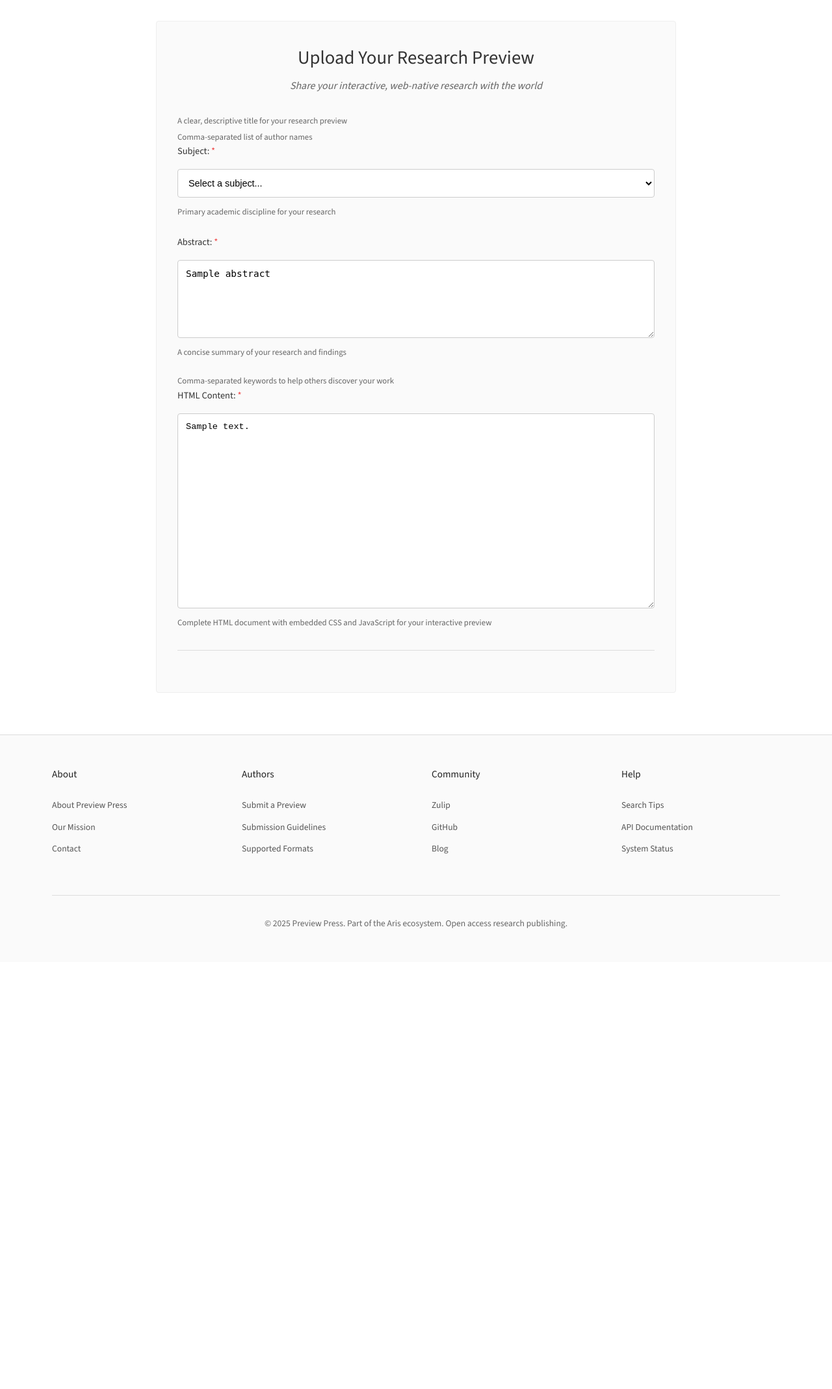
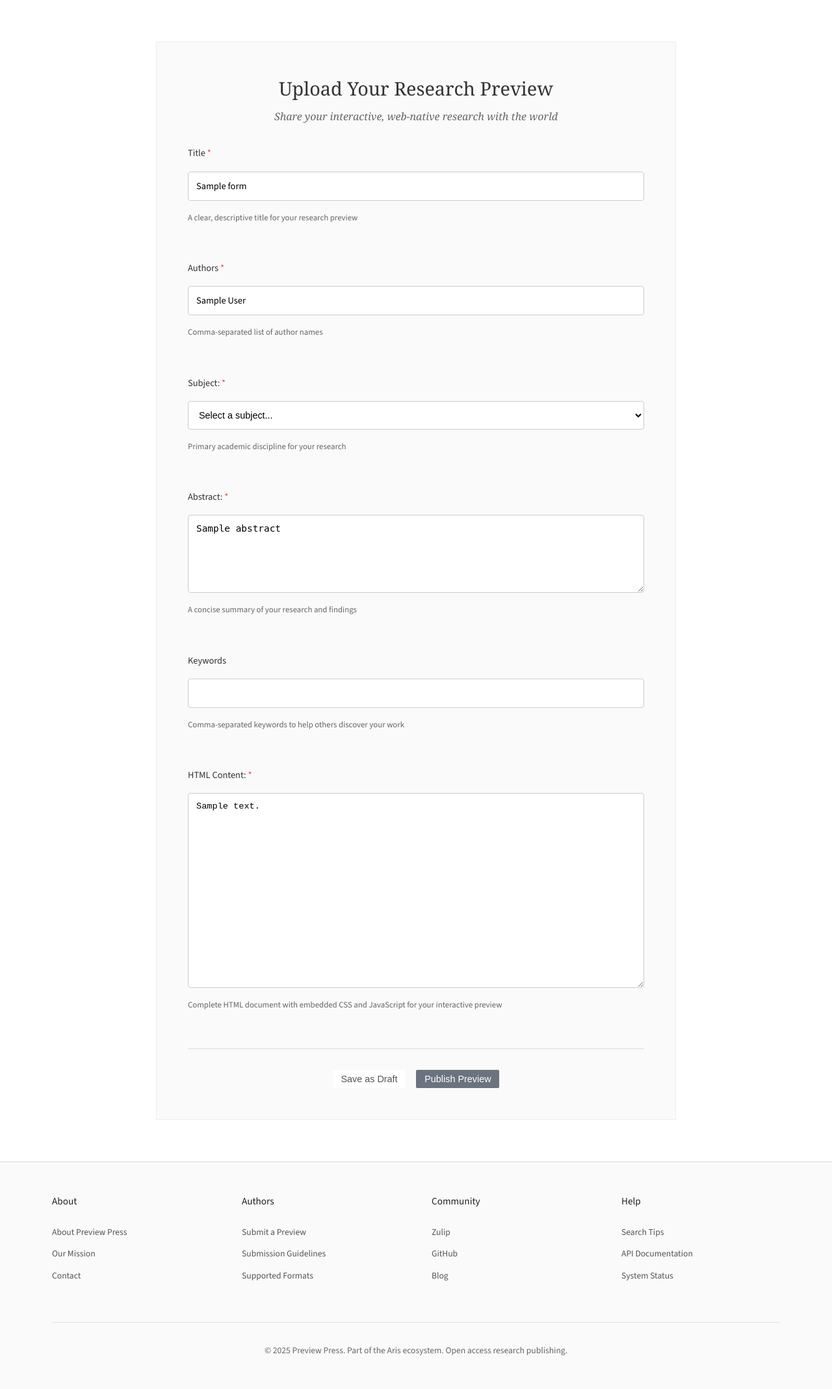
Before and after one commit to aris-pub/press, a FastAPI app: template app/templates/upload.html in a window 1280 px wide. Shown: the part 85-2222 px from the top of the page at 65% size. Before the commit the page ends 1513 px from the top, so only its background shows below. Run offline with FastAPI, Linux system fonts and the light colour scheme; the template is opened without the code that fills it: most values are stand-ins (such as "Sample title", 1, 10 or a date in 2020); some libraries are stand-ins or nearby versions.

Commit message:
Improve upload form UI and components
- Added serif fonts to upload form title and subtitle
- Enhanced form_input component with help_text parameter
- Converted upload form to use proper component macros instead of includes
- Fixed form spacing and alignment issues
- Updated container margins to match auth pages
- Removed emoji from success page
- Changed success message from "Preview 'title' has been published" to "Your preview has been published"

🤖 Generated with [Claude Code](https://claude.ai/code)

Co-Authored-By: Claude <noreply@anthropic.com>

```diff
--- a/app/routes/previews.py
+++ b/app/routes/previews.py
@@ -151,7 +151,7 @@ async def upload_form(
         # Return success response - just the content for HTMX
         if action == "publish":
             success_message = (
-                f"Preview '{preview.title}' has been published successfully!"
+                "Your preview has been published successfully!"
             )
             preview_url = f"/preview/{preview.preview_id}"
         else:
--- a/app/templates/components/form_input.html
+++ b/app/templates/components/form_input.html
@@ -5,7 +5,7 @@ Usage:
 {{ form_input("Email", "email", type="email", required=true) }}
 #}
 
-{% macro form_input(label, name, type="text", value="", required=false, error="", placeholder="") %}
+{% macro form_input(label, name, type="text", value="", required=false, error="", placeholder="", help_text="") %}
 <div class="form-group">
 
   {% if label %}
@@ -28,5 +28,9 @@ Usage:
   <div class="field-error">{{ error }}</div>
   {% endif %}
 
+  {% if help_text %}
+  <div class="help-text">{{ help_text }}</div>
+  {% endif %}
+
 </div>
 {% endmacro %}
--- a/app/templates/upload.html
+++ b/app/templates/upload.html
@@ -1,4 +1,6 @@
 {% extends "base.html" %}
+{% from "components/form_input.html" import form_input %}
+{% from "components/button.html" import button %}
 
 {% block title %}Upload Preview - Preview Press{% endblock %}
 
@@ -6,10 +8,10 @@
 /* Upload form styles */
 .upload-container {
     max-width: 800px;
-    margin: 2rem auto;
-    padding: 2rem;
+    margin: 4rem auto;
+    padding: 3rem;
     background: #fafafa;
-    border-radius: 4px;
+    border-radius: 2px;
     border: 1px solid #eee;
 }
 
@@ -23,15 +25,17 @@
     font-weight: normal;
     color: #333;
     margin-bottom: 0.5rem;
+    font-family: Georgia, serif;
 }
 
 .upload-header p {
     color: #666;
     font-style: italic;
+    font-family: Georgia, serif;
 }
 
 .form-group {
-    margin-bottom: 1.5rem;
+    margin-bottom: 2rem;
 }
 
 .form-label {
@@ -110,7 +114,8 @@
 .help-text {
     font-size: 0.8rem;
     color: #666;
-    margin-top: 0.25rem;
+    margin-top: 0.5rem;
+    margin-bottom: 1.5rem;
 }
 {% endblock %}
 
@@ -130,15 +135,9 @@
     {% endif %}
 
     <form id="upload-form" hx-post="/upload-form" hx-target="#upload-container" hx-swap="innerHTML">
-        {% set label = "Title" %}{% set name = "title" %}{% set type = "text" %}{% set required = true %}
-        {% set value = form_data.title if form_data else "" %}
-        {% include "components/form_input.html" %}
-        <div class="help-text">A clear, descriptive title for your research preview</div>
+        {{ form_input("Title", "title", "text", form_data.title if form_data else "", required=true, help_text="A clear, descriptive title for your research preview") }}
 
-        {% set label = "Authors" %}{% set name = "authors" %}{% set type = "text" %}{% set required = true %}
-        {% set value = form_data.authors if form_data else "" %}
-        {% include "components/form_input.html" %}
-        <div class="help-text">Comma-separated list of author names</div>
+        {{ form_input("Authors", "authors", "text", form_data.authors if form_data else "", required=true, help_text="Comma-separated list of author names") }}
 
         <div class="form-group">
             <label for="subject_id" class="form-label">Subject: <span class="required">*</span></label>
@@ -159,10 +158,7 @@
             <div class="help-text">A concise summary of your research and findings</div>
         </div>
 
-        {% set label = "Keywords" %}{% set name = "keywords" %}{% set type = "text" %}{% set required = false %}
-        {% set value = form_data.keywords if form_data else "" %}
-        {% include "components/form_input.html" %}
-        <div class="help-text">Comma-separated keywords to help others discover your work</div>
+        {{ form_input("Keywords", "keywords", "text", form_data.keywords if form_data else "", required=false, help_text="Comma-separated keywords to help others discover your work") }}
 
         <div class="form-group">
             <label for="html_content" class="form-label">HTML Content: <span class="required">*</span></label>
@@ -186,13 +182,8 @@
         </div>
 
         <div class="form-actions">
-            {% set text = "Save as Draft" %}{% set type = "submit" %}{% set variant = "secondary" %}
-            {% set name = "action" %}{% set value = "draft" %}
-            {% include "components/button.html" %}
-
-            {% set text = "Publish Preview" %}{% set type = "submit" %}{% set variant = "primary" %}
-            {% set name = "action" %}{% set value = "publish" %}
-            {% include "components/button.html" %}
+            {{ button("Save as Draft", type="submit", variant="secondary", name="action", value="draft") }}
+            {{ button("Publish Preview", type="submit", variant="primary", name="action", value="publish") }}
         </div>
     </form>
 </div>
--- a/app/templates/upload_success.html
+++ b/app/templates/upload_success.html
@@ -4,7 +4,7 @@
 
 {% block content %}
 <div class="success-container" style="max-width: 600px; margin: 4rem auto; padding: 3rem; background: #f0fdf4; border: 1px solid #bbf7d0; border-radius: 4px; text-align: center;">
-    <h1 style="color: #15803d; margin-bottom: 1rem;">✅ Success!</h1>
+    <h1 style="color: #15803d; margin-bottom: 1rem; font-family: Georgia, serif;">Success!</h1>
     <p style="color: #166534; font-size: 1.1rem; margin-bottom: 2rem;">{{ success_message }}</p>
 
     <div style="margin-bottom: 2rem;">
```
